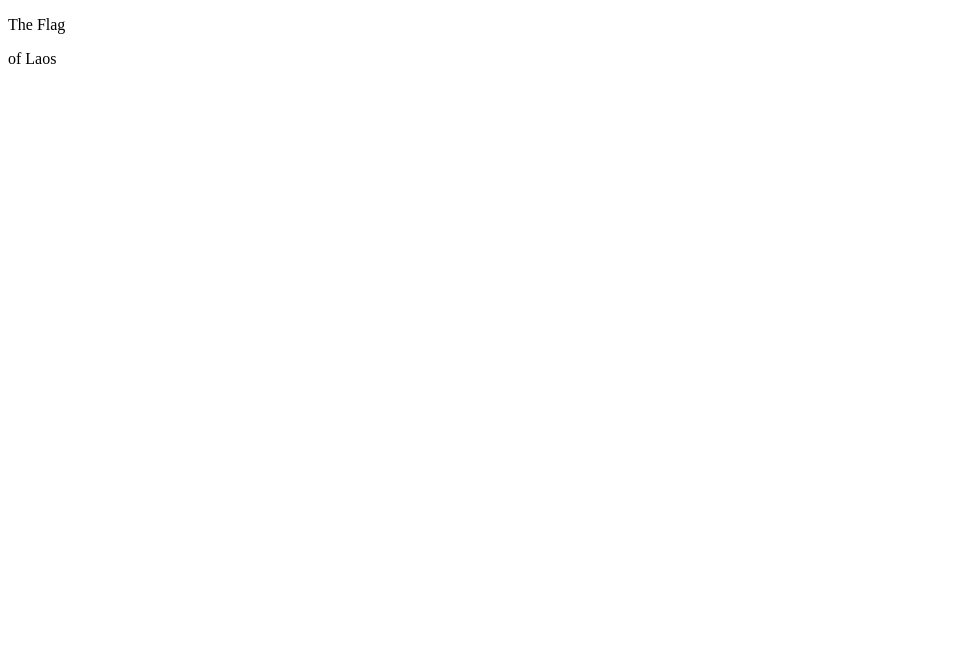
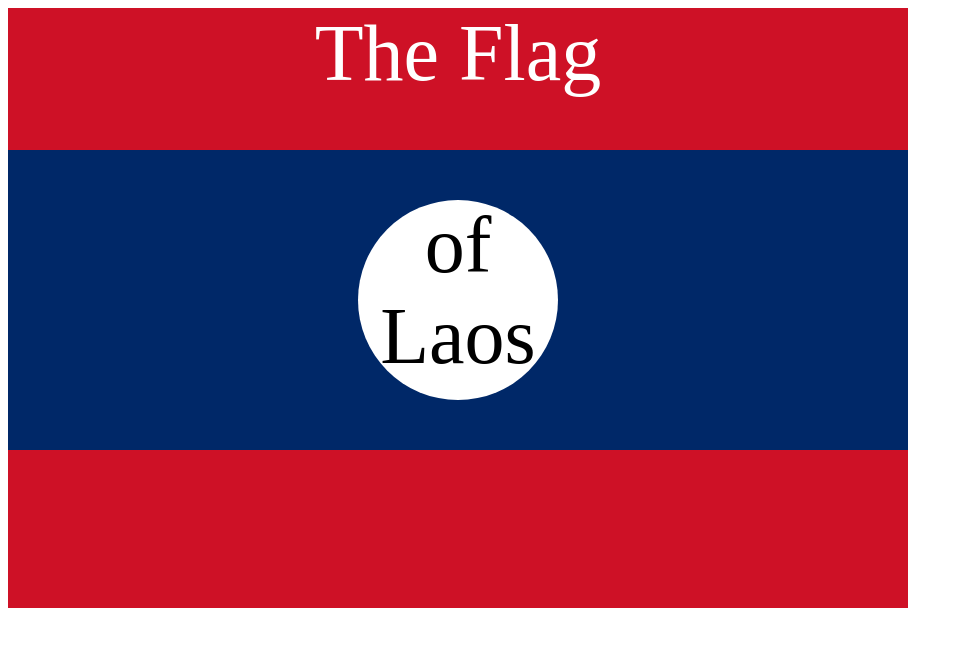
Before and after one commit to Infi19/udemy-web-dev-assignments-, a plain HTML site: page 7.3 CSS Flag Project/index.html in a window 1280 px wide. Shown: the whole page, without its empty margins (0-963 px from the left). Drawn offline with Linux system fonts and the light colour scheme.

Commit message:
7.3 done

```diff
--- a/7.3 CSS Flag Project/index.html
+++ b/7.3 CSS Flag Project/index.html
@@ -6,6 +6,38 @@
   <title>CSS Flag Project</title>
   <style>
     /* Write your CSS Code here */
+    .flag{
+      width: 900px;
+      height: 600px;
+      background-color: rgb(206, 17, 38);
+
+    }
+    .flag > div{
+      background-color: rgb(0, 40, 104);
+      width: 900px;
+      height:300px;
+      position:absolute;
+      top:150px;
+    }
+    .flag >div>div{
+      width: 200px;
+      height:200px;
+      border-radius: 50%;
+      background-color: white;
+      position: absolute;
+      top:50px;
+      left:350px
+    }
+
+    p{
+      margin: 0;
+      text-align: center;
+      font-size:5rem;
+      color: white
+    }
+    .flag>div>div>p{
+      color: black
+    }
 
   </style>
 </head>
```
